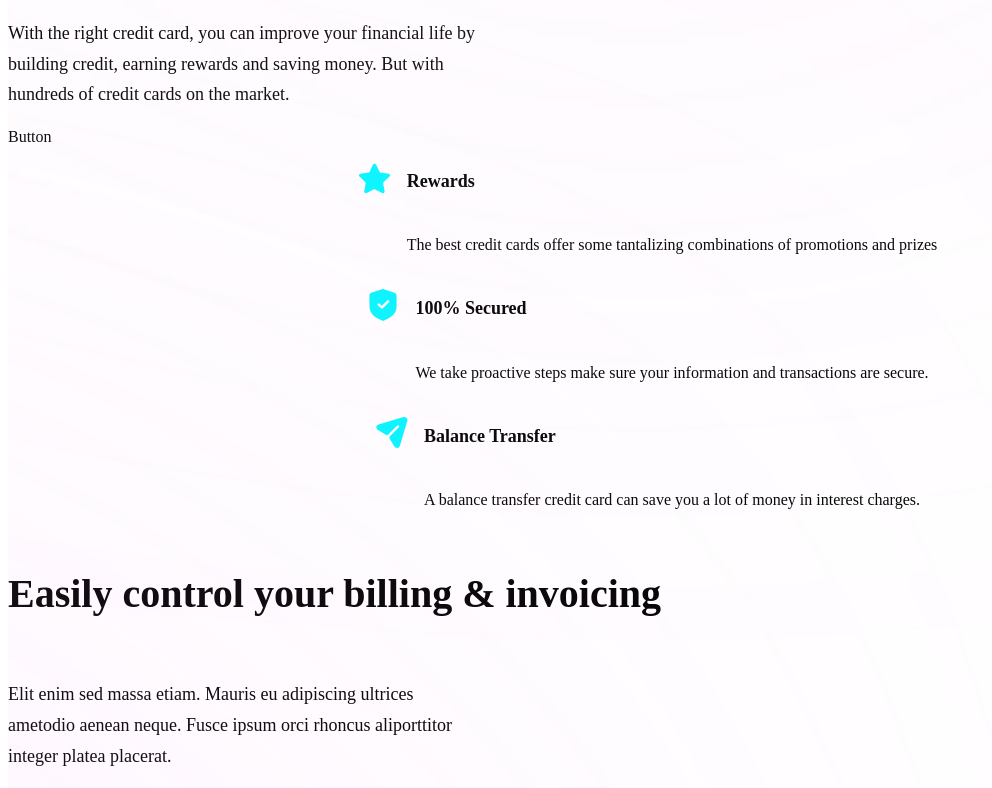
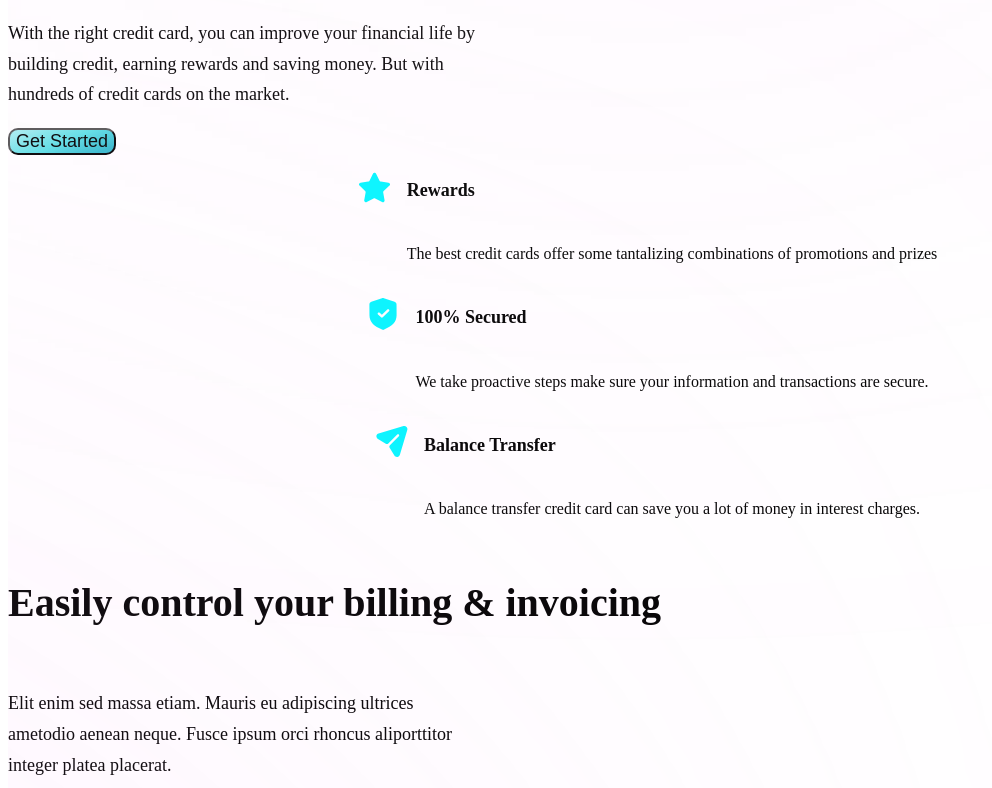
Before and after one commit to rockyishimwe/hoobank, a React (Vite) app: page / in a window 1280 px wide. Shown: the part 2120-2908 px from the top of the page, without its empty margins (0-992 px from the left). Built offline with nearby package versions, Linux system fonts and the light colour scheme.

Commit message:
added button section to cta section

```diff
--- a/src/components/Button.jsx
+++ b/src/components/Button.jsx
@@ -1,5 +1,8 @@
-const Button = () => {
-  return <div>Button</div>;
-};
+import React from "react";
+const Button = ({ styles }) => (
+  <button type="button" className={`py-4 px-6 font-poppins font-medium text-[18px] text-primary bg-blue-gradient rounded-[10px] outline-none ${styles}`}>
+    Get Started
+  </button>
+);
 
 export default Button;
```
